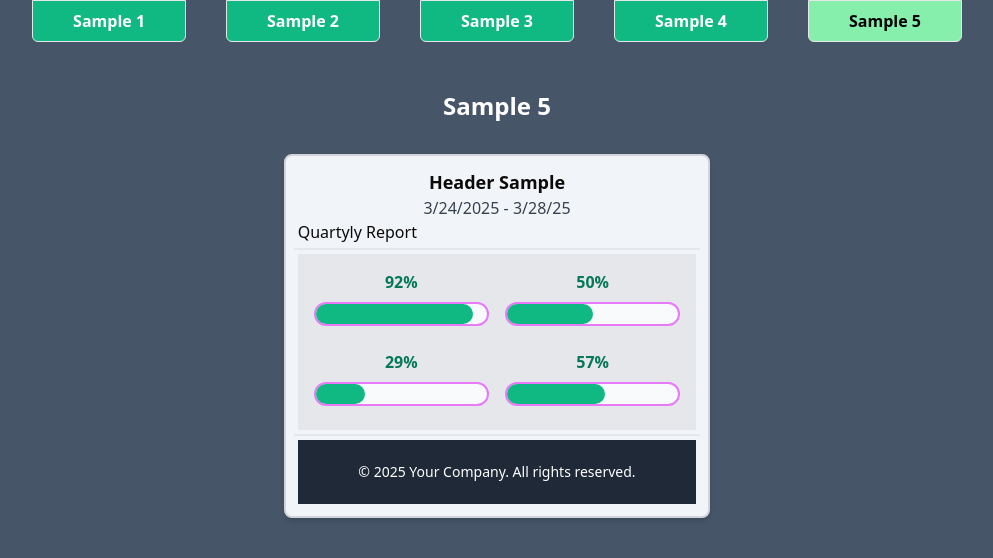
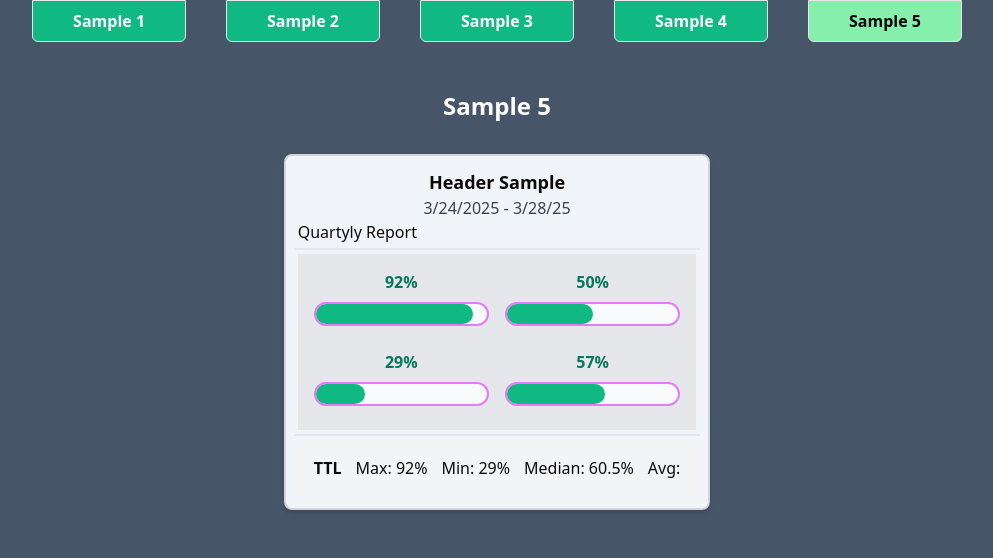
Before and after one commit to SNelson723/apiPlayground, a React (Vite) app: page /sample5 in a window 1280 px wide. Shown: the top 558 px of the page, without its empty margins (143-1136 px from the left). Built offline with nearby package versions, Linux system fonts and the light colour scheme.

Commit message:
Gets to a stopping point for lunch

```diff
--- a/src/projects/sample4/ProgressBar.tsx
+++ b/src/projects/sample4/ProgressBar.tsx
@@ -6,7 +6,7 @@ type ProgressBarProps = HTMLAttributes<HTMLDivElement> & {
   speed: number;
 };
 
-const ProgressBar = ({ current, goal, speed, ...rest }: ProgressBarProps) => {
+const ProgressBar = ({ current, goal, ...rest }: ProgressBarProps) => {
   const [progress, setProgress] = useState<number>(0);
 
   // Calculate the raw percentage (can be over 100)
@@ -29,20 +29,16 @@ const ProgressBar = ({ current, goal, speed, ...rest }: ProgressBarProps) => {
     if (progress === target) return;
 
     const increment = target > progress ? 1 : -1;
-    const interval = setInterval(() => {
     setProgress((prev) => {
       if (
         (increment > 0 && prev >= target) ||
         (increment < 0 && prev <= target)
       ) {
-          clearInterval(interval);
         return target;
       }
       return prev + increment;
     });
-    }, speed);
 
-    return () => clearInterval(interval);
   }, [current, goal, progress]);
 
   const rawPercent = getRawPercent();
--- a/src/projects/sample5/card/BodySample.tsx
+++ b/src/projects/sample5/card/BodySample.tsx
@@ -7,12 +7,11 @@ interface Progress {
 }
 
 const data: Progress[] = [
-  { current: 4600, goal: 5024, speed: 20 },
-  { current: 1800, goal: 3621, speed: 20 },
-  { current: 560, goal: 1964, speed: 20 },
-  { current: 2300, goal: 4000, speed: 20 },
+  { current: 4600, goal: 5024, speed: 50 },
+  { current: 1800, goal: 3621, speed: 50 },
+  { current: 560, goal: 1964, speed: 50 },
+  { current: 2300, goal: 4000, speed: 50 },
 ];
-
 
 const BodySample = () => {
   return (
--- a/src/projects/sample5/card/FooterSample.tsx
+++ b/src/projects/sample5/card/FooterSample.tsx
@@ -1,10 +1,39 @@
+
+// move this to Sample5.tsx
+// function getAverage(arr) {
+//   if (!arr.length) return 0;
+//   const sum = arr.reduce((acc, val) => acc + val, 0);
+//   return sum / arr.length;
+// }
+
+// move this to Sample5.tsx as well or a utils file
+// function getMedian(arr) {
+//   if (!arr.length) return 0;
+//   const sorted = [...arr].sort((a, b) => a - b);
+//   const mid = Math.floor(sorted.length / 2);
+
+//   if (sorted.length % 2 !== 0) {
+//     // Odd number of elements
+//     return sorted[mid];
+//   } else {
+//     // Even number of elements
+//     return (sorted[mid - 1] + sorted[mid]) / 2;
+//   }
+// }
+
+
 
 const SampleFooter = () => {
   return (
-    <div className="flex justify-center items-center h-16 bg-gray-800 text-white">
-      <p className="text-sm">
+    <div className="flex justify-between items-center w-full h-full p-4 bg-gray-100">
+      {/* <p className="text-sm">
         © {new Date().getFullYear()} Your Company. All rights reserved.
-      </p>
+      </p> */}
+      <p className="font-semibold">TTL</p>
+      <p>Max: 92%</p>
+      <p>Min: 29%</p>
+      <p>Median: 60.5%</p>
+      <p>Avg:</p>
     </div>
   );
 }
```
Lines whose indentation alone changed are shown as unchanged.
